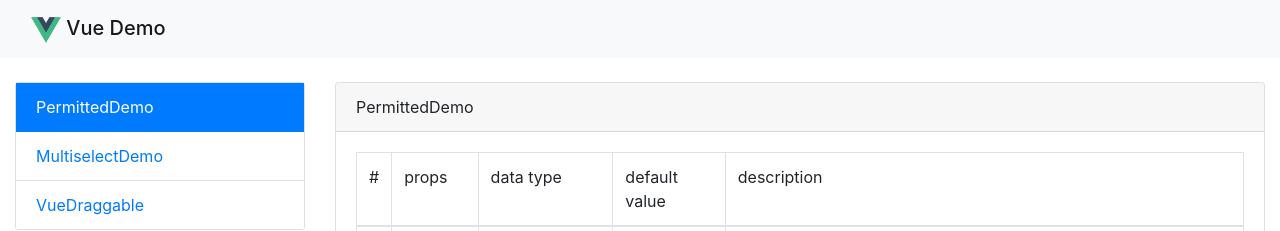
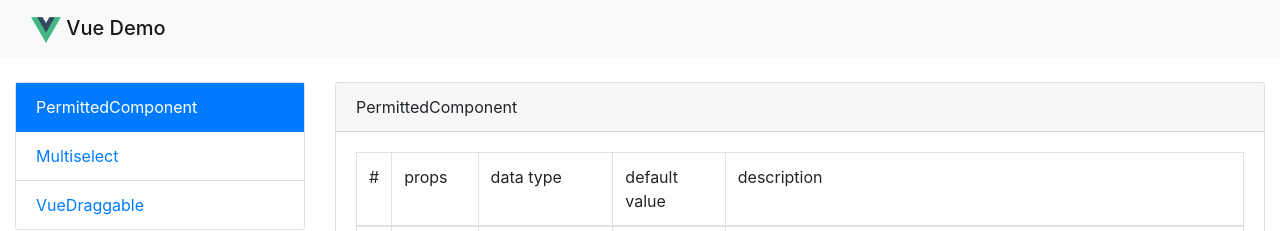
Before and after one commit to duydb/vue-demo, a Vue app: page / in a window 1280 px wide. Shown: the top 231 px of the page. Built offline with nearby package versions, Linux system fonts and the light colour scheme.

Commit message:
update UI

```diff
--- a/src/App.vue
+++ b/src/App.vue
@@ -13,14 +13,15 @@
         <div class="col-12 col-sm-3">
           <Card hide-header body-class="p-0">
             <div class="list-group list-group-flush">
-              <a @click.prevent="selected = comp" v-for="(comp, idx) in components" :key="idx" class="list-group-item" :class="{'active': selected === comp}" href="#">
-                {{comp.name}}
+              <a @click.prevent="selected = comp" v-for="(comp, idx) in components" :key="idx" class="list-group-item"
+                 :class="{'active': selected === comp}" href="#">
+                {{ getComponentName(comp) }}
               </a>
             </div>
           </Card>
         </div>
         <div class="col-12 col-sm-9">
-          <Card v-if="selected" :title="selected.name">
+          <Card v-if="selected" :title="selectedTitle">
             <component :is="selected"></component>
           </Card>
         </div>
@@ -31,22 +32,33 @@
 <script>
 import VueDraggable from './components/VueDraggable/VueDraggable.vue'
 import MultiselectDemo from './components/Multiselect/MultiselectDemo.vue'
-import PermissionDemo from './components/Permission/PermissionDemo'
+import PermittedDemo from './components/Permission/PermittedDemo'
 
 export default {
   name: 'App',
   data() {
     return {
       components: [
-        PermissionDemo,
+        PermittedDemo,
         MultiselectDemo,
         VueDraggable
       ],
       selected: null
     }
   },
+  computed: {
+    selectedTitle() {
+      return this.getComponentName(this.selected)
+    }
+  },
   mounted() {
     this.selected = this.components[0]
+  },
+  methods: {
+    getComponentName(component) {
+      if (!component) return ''
+      return component.name.replace(/(.+)Demo/, '$1')
+    }
   }
 }
 </script>
--- a/src/components/Permission/PermissionDemo.vue
+++ b/src/components/Permission/PermittedDemo.vue
@@ -135,7 +135,7 @@
 import Permitted from './Permitted.vue'
 
 export default {
-  name: 'PermittedDemo',
+  name: 'PermittedComponentDemo',
   components: {
     Permitted
   },
```
